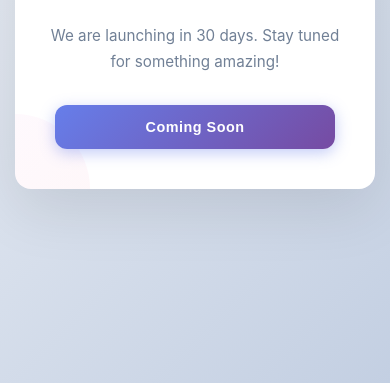
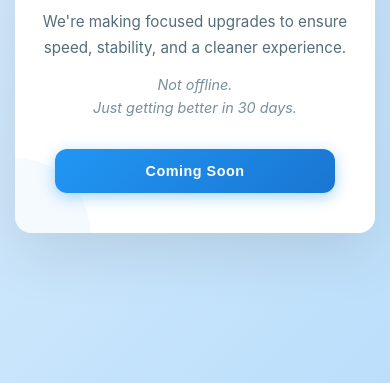
Before and after one commit to kdncreativesolutions/Encasemedpack, a plain HTML site: page index.html in a window 390 px wide. Shown: the part 461-844 px from the top of the page. Drawn offline with Linux system fonts and the light colour scheme.

Commit message:
Color Changes

```diff
--- a/index.html
+++ b/index.html
@@ -13,7 +13,7 @@
 
         body {
             font-family: -apple-system, BlinkMacSystemFont, 'Segoe UI', Roboto, 'Helvetica Neue', Arial, sans-serif;
-            background: linear-gradient(135deg, #f5f7fa 0%, #c3cfe2 100%);
+            background: linear-gradient(135deg, #e3f2fd 0%, #bbdefb 100%);
             min-height: 100vh;
             display: flex;
             align-items: center;
@@ -57,7 +57,7 @@
         .bg-circle-1 {
             width: 300px;
             height: 300px;
-            background: linear-gradient(135deg, #667eea 0%, #764ba2 100%);
+            background: linear-gradient(135deg, #2196f3 0%, #1976d2 100%);
             top: -150px;
             right: -150px;
         }
@@ -65,7 +65,7 @@
         .bg-circle-2 {
             width: 200px;
             height: 200px;
-            background: linear-gradient(135deg, #f093fb 0%, #f5576c 100%);
+            background: linear-gradient(135deg, #42a5f5 0%, #1e88e5 100%);
             bottom: -100px;
             left: -100px;
         }
@@ -121,7 +121,7 @@
         }
 
         .heading .under {
-            color: #667eea;
+            color: #2196f3;
             display: block;
         }
 
@@ -133,20 +133,40 @@
 
         /* Description */
         .description {
-            color: #718096;
-            font-size: 1.15em;
-            line-height: 1.8;
             margin-bottom: 40px;
-            font-weight: 400;
             max-width: 600px;
             margin-left: auto;
             margin-right: auto;
             animation: slideUp 0.8s ease-out 0.6s both;
         }
 
+        .description-title {
+            color: #2196f3;
+            font-size: 1.1em;
+            font-weight: 600;
+            margin-bottom: 15px;
+            font-style: italic;
+        }
+
+        .description-text {
+            color: #546e7a;
+            font-size: 1.15em;
+            line-height: 1.8;
+            margin-bottom: 15px;
+            font-weight: 400;
+        }
+
+        .description-subtitle {
+            color: #78909c;
+            font-size: 1em;
+            line-height: 1.6;
+            font-weight: 400;
+            font-style: italic;
+        }
+
         /* Button */
         .btn {
-            background: linear-gradient(135deg, #667eea 0%, #764ba2 100%);
+            background: linear-gradient(135deg, #2196f3 0%, #1976d2 100%);
             color: #ffffff;
             padding: 16px 48px;
             border: none;
@@ -158,12 +178,12 @@
             transition: all 0.3s ease;
             display: inline-block;
             animation: slideUp 0.8s ease-out 0.8s both;
-            box-shadow: 0 4px 15px rgba(102, 126, 234, 0.4);
+            box-shadow: 0 4px 15px rgba(33, 150, 243, 0.4);
         }
 
         .btn:hover {
             transform: translateY(-2px);
-            box-shadow: 0 8px 25px rgba(102, 126, 234, 0.5);
+            box-shadow: 0 8px 25px rgba(33, 150, 243, 0.5);
         }
 
         .btn:active {
@@ -191,8 +211,19 @@
             }
 
             .description {
+                margin-bottom: 35px;
+            }
+
+            .description-title {
                 font-size: 1em;
-                margin-bottom: 35px;
+            }
+
+            .description-text {
+                font-size: 1em;
+            }
+
+            .description-subtitle {
+                font-size: 0.95em;
             }
 
             .btn {
@@ -231,9 +262,23 @@
             }
 
             .description {
+                margin-bottom: 30px;
+            }
+
+            .description-title {
+                font-size: 0.95em;
+                margin-bottom: 12px;
+            }
+
+            .description-text {
                 font-size: 0.95em;
                 line-height: 1.7;
-                margin-bottom: 30px;
+                margin-bottom: 12px;
+            }
+
+            .description-subtitle {
+                font-size: 0.9em;
+                line-height: 1.6;
             }
 
             .btn {
@@ -286,9 +331,11 @@
                     </h1>
                 </div>
 
-                <p class="description">
-                    We are launching in 30 days. Stay tuned for something amazing!
-                </p>
+                <div class="description">
+                    <p class="description-title">Improving the Experience</p>
+                    <p class="description-text">We're making focused upgrades to ensure speed, stability, and a cleaner experience.</p>
+                    <p class="description-subtitle">Not offline.<br>Just getting better in 30 days.</p>
+                </div>
 
                 <button class="btn">Coming Soon</button>
     </div>
```
